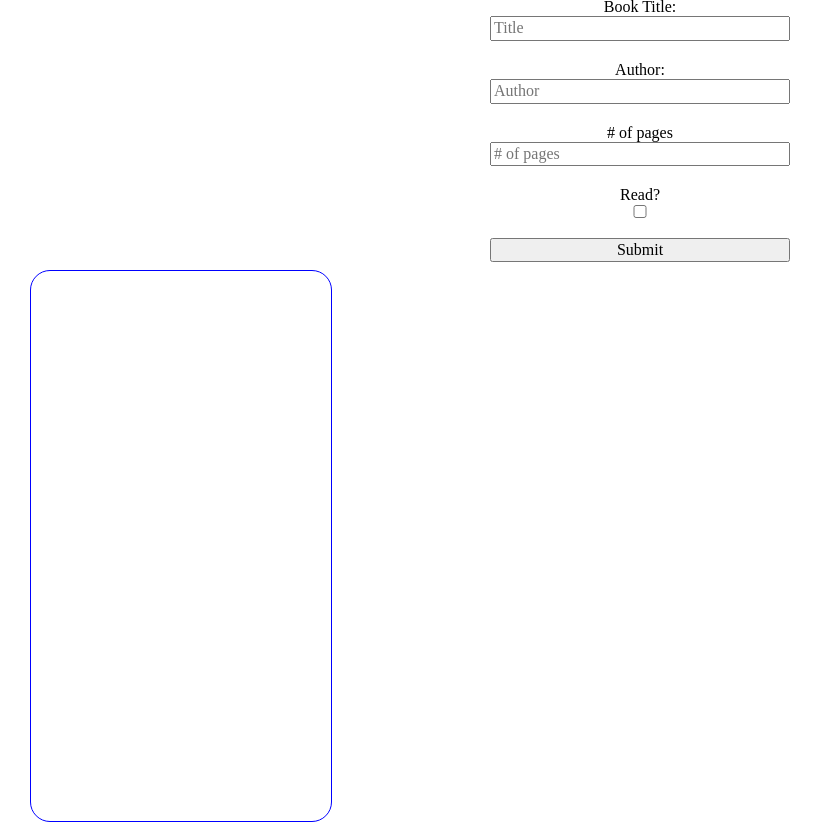
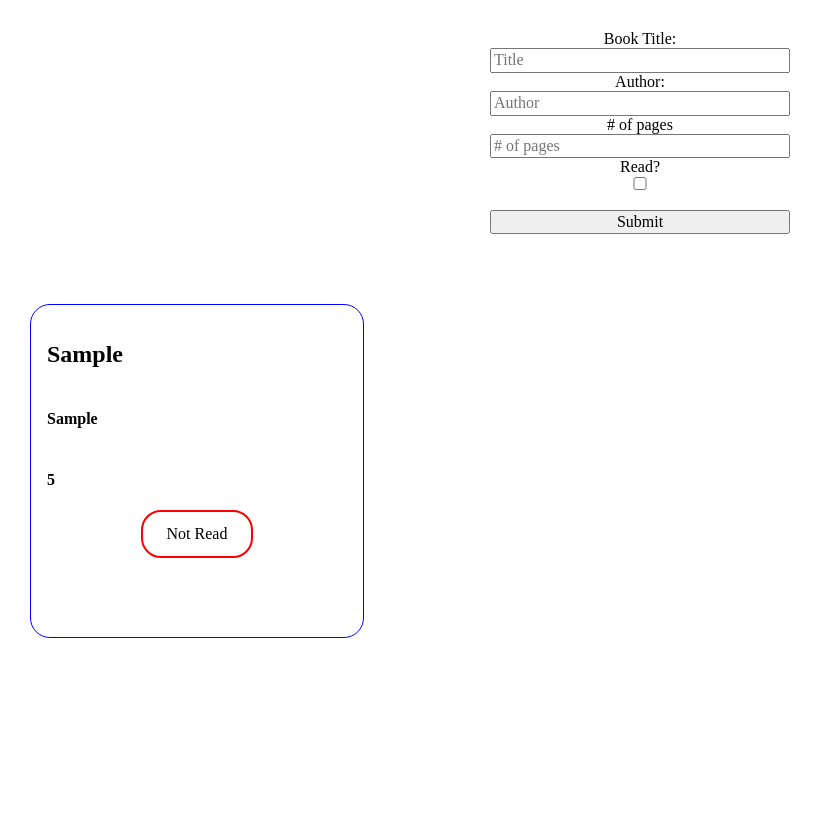
Before and after one commit to AegisofSins/Book-Library, a plain HTML site: page index.html in a window 1280 px wide. Both pictures are taken after typing "Sample", "Sample", "5" into the empty fields and a click on the button "Submit". Shown: the whole page, without its empty margins (0-823 px from the left). Drawn offline with Linux system fonts and the light colour scheme.

Commit message:
Added eventlistener to Read btn and modified the book cards.

```diff
--- a/index.html
+++ b/index.html
@@ -16,7 +16,7 @@
             <label for="author">Author:</label>
             <input type="text" id="author" name="author" placeholder="Author">
             <label for="pages"># of pages</label>
-            <input type="number" id="pages" name="pages" placeholder="# of pages">
+            <input type="number" id="pages" name="pages" min="1" placeholder="# of pages">
             <label for="read">Read?</label>
             <input type="checkbox" name="read" id="isRead">
             <button type="submit" id="submit">Submit</button>
@@ -24,7 +24,6 @@
     </section>
     <section id="cards">
 
-
     </section>
 
 <script src="script.js"></script>
--- a/script.js
+++ b/script.js
@@ -2,7 +2,9 @@
 const submitBtn =  document.getElementById('submit');
 const inputForm = document.getElementById('form');
 const cards = document.getElementById('cards');
-let library = [];
+const inputfields = document.querySelectorAll('#title, #author, #pages, #isRead');
+const library = [];
+window.onload = inputForm.reset();
 
 //classes
 
@@ -21,34 +23,63 @@ class Book {
 
   addBook () {
     library.push(this)
-    }
-
+    createCard();
+  }
 }
 
 //Click events
 
 submitBtn.onclick = e => {
   e.preventDefault();
-  let newBook = getBookFromInput();
-  newBook.addBook();
-  createCard()
-  inputForm.reset();
+  checkForm();
 }
 
 //Get book from input
 
-const getBookFromInput = () => {
-  const title = document.getElementById('title').value
-  const author = document.getElementById('author').value
-  const pages = document.getElementById('pages').value
-  const isRead = document.getElementById('isRead').checked
+function getBookFromInput() {
+  const title = document.getElementById('title').value;
+  const author = document.getElementById('author').value;
+  const pages = document.getElementById('pages').value;
+  const isRead = document.getElementById('isRead').checked;
   return new Book(title, author, pages, isRead);
+}
+
+//Checking if fields are empty and not sending in submit if they are
+
+ function checkForm() {
+   let array = Array.from(inputfields);
+   if (array[0].value != '' && array[1].value != '' && array[2].value != ''){
+     let newBook = getBookFromInput();
+     newBook.addBook();
+     inputForm.reset();
+   }else{
+     alert('Please enter all required fields');
+   }
 }
 
 //Create and style book cards
 
 function createCard () {
-  let div = document.createElement("div");
-  cards.appendChild(div);
-  div.classList.add("bookcard");
+  cards.innerHTML = '';
+  library.map(e => {
+    let div = document.createElement('div');
+    cards.appendChild(div);
+    div.classList.add('bookcard');
+    let title = document.createElement('h2');
+    div.appendChild(title)
+    title.innerText = e.title;
+    let author = document.createElement('h4');
+    div.appendChild(author)
+    author.innerText = e.author;
+    let pages = document.createElement('h4');
+    div.appendChild(pages)
+    pages.innerText = e.pages;
+    let read = document.createElement('button')
+    div.appendChild(read);
+    read.classList.add("readBtn")
+    read.innerText = e.isRead == true ? 'Read' : 'Not Read';
+    read.addEventListener("click", () => {
+      read.innerText == 'Not Read' ? read.innerText = 'Read' : read.innerText = 'Not Read';
+    });
+  })
 }
--- a/style.css
+++ b/style.css
@@ -1,15 +1,15 @@
 body {
     height: 100vh;
     width: 100vw;
-    overflow-x: hidden;
 }
 
 #input {
     display: flex;
     justify-content: center;
     align-items: center;
-    height: 30%;
     width: 100%;
+    margin-top: 30px;
+    margin-bottom: 70px;
 }
 
 #input > form {
@@ -21,7 +21,6 @@ body {
 
 #input > form > label {
     text-align: center;
-    margin-top: 20px;
 }
 
 #cards {
@@ -32,13 +31,26 @@ body {
     gap: 30px;
 }
 
+#submit {
+    margin-top: 20px;
+}
+
 .bookcard {
-    height: 550px;
+    display: flex;
+    flex-direction: column;
+    height: 300px;
     width: 300px;
     border: 1px solid blue;
     border-radius: 1.25rem;
+    padding: 1rem;
 }
 
-#submit {
-    margin-top: 20px;
+.readBtn {
+    border: 2px solid red;
+    border-radius: 1.25rem;
+    background: none;
+    width: 7rem;
+    height: 3rem;
+    align-self: center;
+    text-align: center;
 }
```
